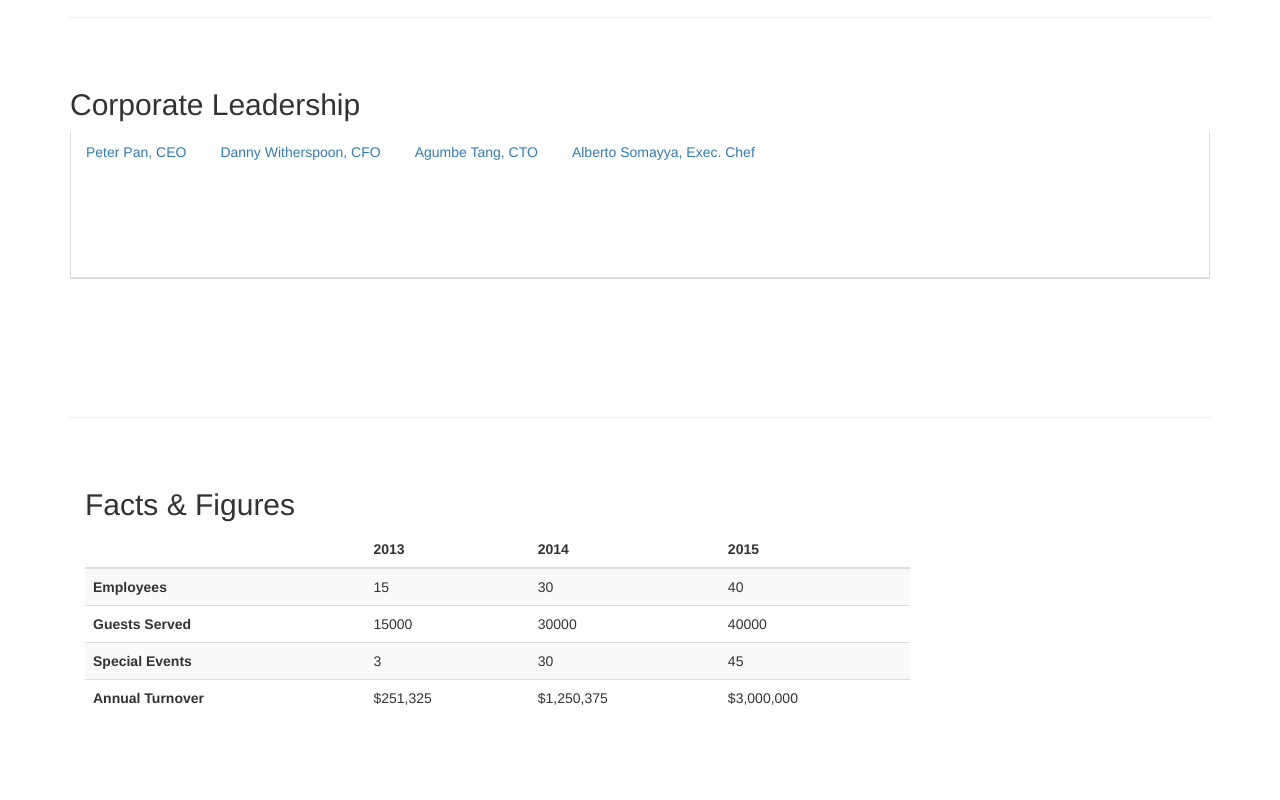
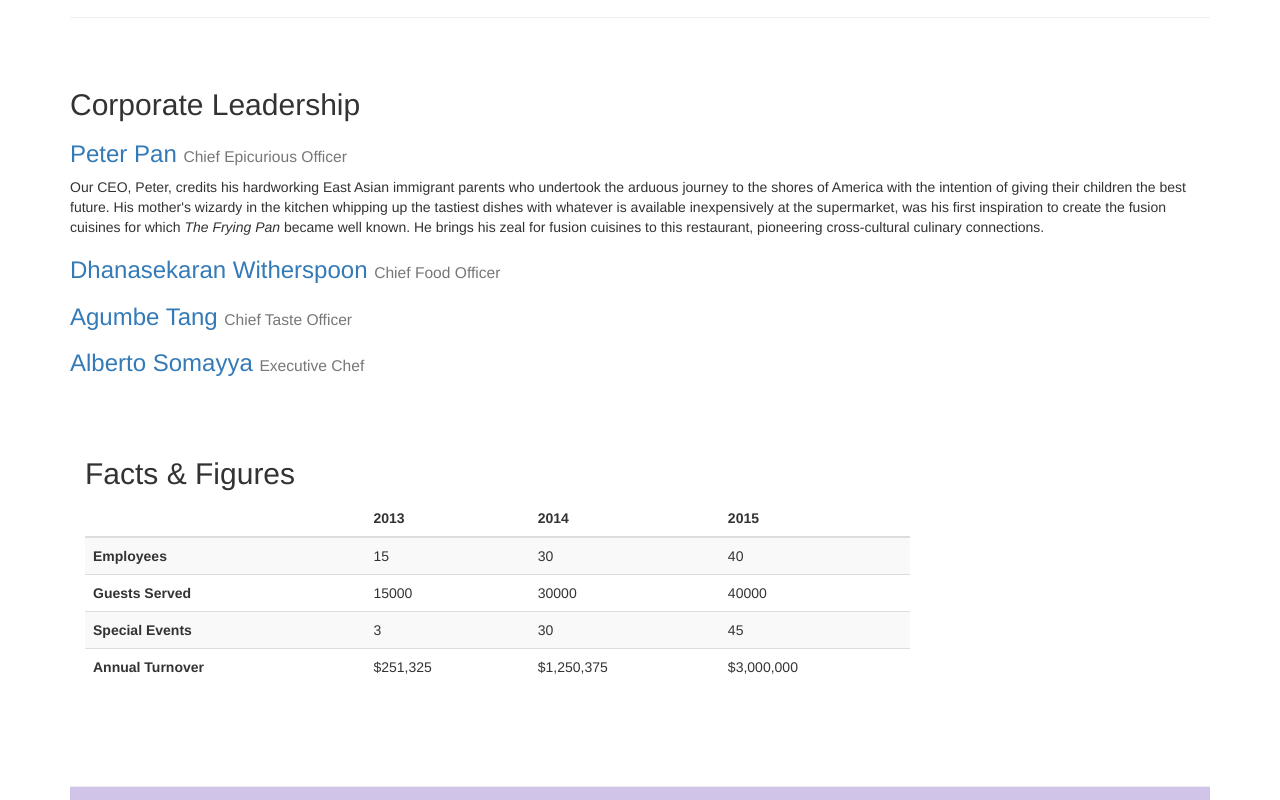
Before and after one commit to Samantha277/git-test, a website: page aboutus.html in a window 1280 px wide. Shown: the part 1100-1900 px from the top of the page. Drawn offline with nearby package versions, Linux system fonts and the light colour scheme; files whose address does not match are found by name.

Commit message:
Accordion and collapse

```diff
--- a/aboutus.html
+++ b/aboutus.html
@@ -101,7 +101,7 @@
             <div class="col-12">
                 <h2>Corporate Leadership</h2>
 
-                <ul class="nav nav-tabs">
+                <!-- <ul class="nav nav-tabs">
                     <li class="nav-item">
                         <a class="nav-link active" href="#peter" role="tab" data-toggle="tab">Peter Pan, CEO</a>
                     </li>
@@ -113,28 +113,64 @@
                     </li>
                     <li class="nav-item">
                         <a class="nav-link" href="#alberto" role="tab" data-toggle="tab">Alberto Somayya, Exec. Chef</a>
-                      </li>
+                      </li> -->
 
-                <div class="tab-content">
-                <div role="tabpanel" class="tab-pane fade show active" id="peter">
-                <h3>Peter Pan <small>Chief Epicurious Officer</small></h3>
-                <p>Our CEO, Peter, credits his hardworking East Asian immigrant parents who undertook the arduous journey to the shores of America with the intention of giving their children the best future. His mother's wizardy in the kitchen whipping up the tastiest dishes with whatever is available inexpensively at the supermarket, was his first inspiration to create the fusion cuisines for which <em>The Frying Pan</em> became well known. He brings his zeal for fusion cuisines to this restaurant, pioneering cross-cultural culinary connections.</p>
+                <div id="accordion">
+                    <div class="card">
+                        <div class="card-header" role="tab" id="peterhead">
+                            <h3 class="mb-0">
+                                <a data-toggle="collapse" data-target="#peter">Peter Pan <small>Chief Epicurious Officer</small></a></h3>
+                        </div>
+                        <div class="collapse show" id="peter" data-parent="#accordion">
+                            <div class="card-body">
+                            <p class="d-sm-block">Our CEO, Peter, credits his hardworking East Asian immigrant parents who undertook the arduous journey to the shores of America with the intention of giving their children the best future. His mother's wizardy in the kitchen whipping up the tastiest dishes with whatever is available inexpensively at the supermarket, was his first inspiration to create the fusion cuisines for which <em>The Frying Pan</em> became well known. He brings his zeal for fusion cuisines to this restaurant, pioneering cross-cultural culinary connections.</p>
+                        </div>
+                        </div>
+                    </div>
+
+                    <div class="card">
+                        <div class="card-header" role="tab" id="dannyhead">
+                            <h3 class="mb-0">
+                                <a class="collapsed" data-toggle="collapse" data-target="#danny"> Dhanasekaran Witherspoon <small>Chief Food Officer</small>
+                                </a></h3>
+                        </div>
+                        <div class="collapse" id="danny" data-parent="#accordion">
+                                <div class="card-body">
+                            <p class="d-sm-block">Our CFO, Danny, as he is affectionately referred to by his colleagues, comes from a long established family tradition in farming and produce. His experiences growing up on a farm in the Australian outback gave him great appreciation for varieties of food sources. As he puts it in his own words, <em>Everything that runs, wins, and everything that stays, pays!</em></p>
+                        </div>
+                    </div>
+                    </div>
+                <div class="card">
+                    <div class="card-header" role="tab" id="agumbehead">
+                        <h3 class="mb-0">
+                            <a class="collapsed" data-toggle="collapse" data-target="#agumbe">
+                                Agumbe Tang <small>Chief Taste Officer</small>
+                            </a>
+                        </h3>
+                    </div>
+                    <div class="collapse" id="agumbe" data-parent="#accordion">
+                        <div class="card-body">
+                        <p class="d-sm-block">Blessed with the most discerning gustatory sense, Agumbe, our CTO, personally ensures that every dish that we serve meets his exacting tastes. Our chefs dread the tongue lashing that ensues if their dish does not meet his exacting standards. He lives by his motto, <em>You click only if you survive my lick.</em></p>
+                    </div>
+                    </div>
+                    </div>
+
+                    <div class="card">
+                        <div class="card-header" role="tab" id="agumbehead">
+                            <h3 class="mb-0">
+                                <a class="collapsed" data-toggle="collapse" data-target="#alberto">
+                <h3>Alberto Somayya <small>Executive Chef</small>
+                </a>
+            </h3>
+            </div>
+            <div class="collapse" id="alberto" data-parent="#accordion">
+                <div class="card-body">
+                <p class="d-sm-block">Award winning three-star Michelin chef with wide International experience having worked closely with whos-who in the culinary world, he specializes in creating mouthwatering Indo-Italian fusion experiences. He says, <em>Put together the cuisines from the two craziest cultures, and you get a winning hit! Amma Mia!</em></p>
                 </div>
-                <div role="tabpanel" class="tab-pane fade" id="danny">
-                <h3>Dhanasekaran Witherspoon <small>Chief Food Officer</small></h3>
-                <p>Our CFO, Danny, as he is affectionately referred to by his colleagues, comes from a long established family tradition in farming and produce. His experiences growing up on a farm in the Australian outback gave him great appreciation for varieties of food sources. As he puts it in his own words, <em>Everything that runs, wins, and everything that stays, pays!</em></p>
-                </div>
-                <div role="tabpanel" class="tab-pane fade" id="agmbe">
-                <h3>Agumbe Tang <small>Chief Taste Officer</small></h3>
-                <p>Blessed with the most discerning gustatory sense, Agumbe, our CTO, personally ensures that every dish that we serve meets his exacting tastes. Our chefs dread the tongue lashing that ensues if their dish does not meet his exacting standards. He lives by his motto, <em>You click only if you survive my lick.</em></p>
-                </div>
-                <div role="tabpanel" class="tab-pane fade" id="alberto">
-                <h3>Alberto Somayya <small>Executive Chef</small></h3>
-                <p>Award winning three-star Michelin chef with wide International experience having worked closely with whos-who in the culinary world, he specializes in creating mouthwatering Indo-Italian fusion experiences. He says, <em>Put together the cuisines from the two craziest cultures, and you get a winning hit! Amma Mia!</em></p>
                 </div>
             </div>
             </div>
-       </div>
+
        <div class="row row-content">
            <div class="col-12 col-sm-9">
                <h2>Facts &amp; Figures</h2>
```
